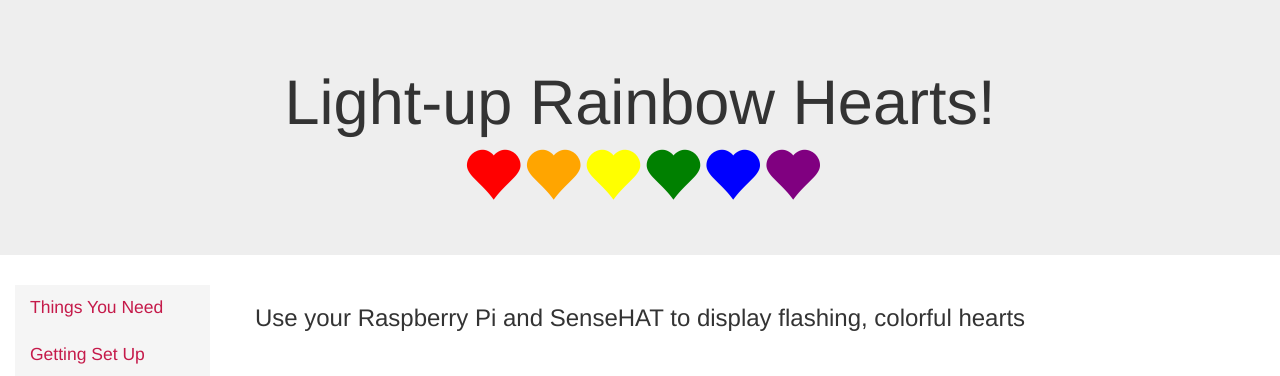
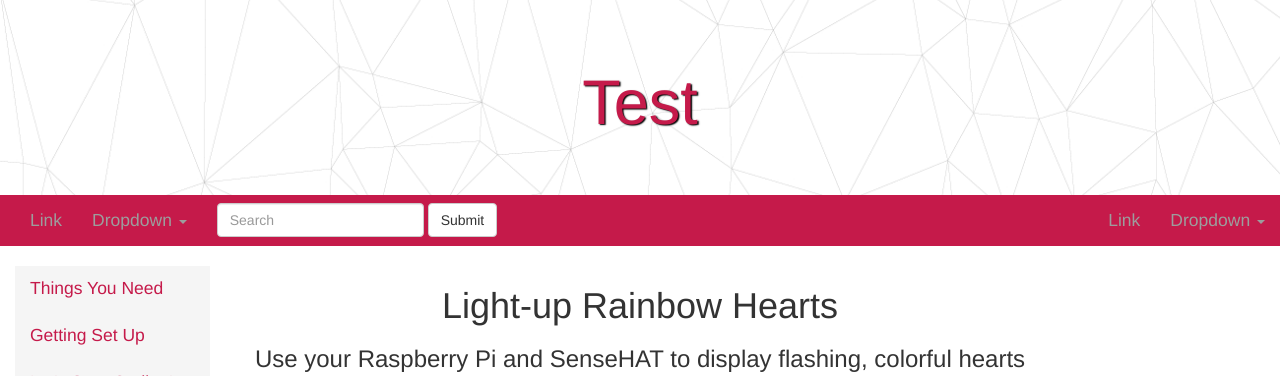
Before and after one commit to allardbrain/sensehat-rainbow-hearts, a plain HTML site: page index.html in a window 1280 px wide. Shown: the top 376 px of the page. Drawn offline with nearby package versions, Linux system fonts and the light colour scheme; grey boxes are pictures that could not be loaded.

Commit message:
Added background image to jumbotron. Added inverse navbar.

```diff
--- a/css/style.css
+++ b/css/style.css
@@ -1,5 +1,9 @@
 body {
     position: relative;
+}
+
+h1 {
+  text-align: center;
 }
 
 h2 {
@@ -37,6 +41,16 @@ p {
   font-size: 4em;
 }
 
+.jumbotron {
+    margin-bottom: 0px;
+    background-image: url("../images/background.png");
+    background-position: 0% 25%;
+    background-size: cover;
+    background-repeat: no-repeat;
+    color: #c51a4a;
+    text-shadow: black 0.1em 0.1em 0.1em;
+}
+
 .nav>li>a {
   color: #c51a4a;
 }
@@ -45,6 +59,11 @@ p {
     text-decoration: none;
     background-color: #c51a4a;
     color: white;
+}
+
+.navbar-inverse {
+    background-color: #c51a4a;
+    border-color: #c51a4a;
 }
 
 .tab {
--- a/index.html
+++ b/index.html
@@ -15,14 +15,61 @@
 <body data-spy="scroll" data-target=".scrollspy">
 
     <div class="jumbotron text-center">
-        <h1>Light-up Rainbow Hearts! </h1>
-        <span class="glyphicon glyphicon-heart" id="red" aria-hidden="true"></span>
-        <span class="glyphicon glyphicon-heart" id="orange" aria-hidden="true"></span>
-        <span class="glyphicon glyphicon-heart" id="yellow" aria-hidden="true"></span>
-        <span class="glyphicon glyphicon-heart" id="green" aria-hidden="true"></span>
-        <span class="glyphicon glyphicon-heart" id="blue" aria-hidden="true"></span>
-        <span class="glyphicon glyphicon-heart" id="purple" aria-hidden="true"></span>
+        <h1>Test</h1>
     </div>  <!-- end jumbotron div-->
+
+    <nav class="navbar navbar-default navbar-static-top navbar-inverse">
+        <div class="container-fluid">
+
+            <!-- Brand and toggle get grouped for better mobile display -->
+            <div class="navbar-header">
+                <button type="button" class="navbar-toggle collapsed" data-toggle="collapse" data-target="#bs-example-navbar-collapse-1" aria-expanded="false">
+                <span class="sr-only">Toggle navigation</span>
+                <span class="icon-bar"></span>
+                <span class="icon-bar"></span>
+                <span class="icon-bar"></span>
+                </button>
+            </div>  <!-- end brand and toggle grouping -->
+
+            <!-- Collect the nav links, forms, and other content for toggling -->
+            <div class="collapse navbar-collapse" id="bs-example-navbar-collapse-1">
+              <ul class="nav navbar-nav">
+                <li><a href="#">Link</a></li>
+                <li class="dropdown">
+                  <a href="#" class="dropdown-toggle" data-toggle="dropdown" role="button" aria-haspopup="true" aria-expanded="false">Dropdown <span class="caret"></span></a>
+                  <ul class="dropdown-menu">
+                    <li><a href="#">Action</a></li>
+                    <li><a href="#">Another action</a></li>
+                    <li><a href="#">Something else here</a></li>
+                    <li role="separator" class="divider"></li>
+                    <li><a href="#">Separated link</a></li>
+                    <li role="separator" class="divider"></li>
+                    <li><a href="#">One more separated link</a></li>
+                  </ul>
+                </li>
+              </ul>
+              <form class="navbar-form navbar-left">
+                <div class="form-group">
+                  <input type="text" class="form-control" placeholder="Search">
+                </div>
+                <button type="submit" class="btn btn-default">Submit</button>
+              </form>
+              <ul class="nav navbar-nav navbar-right">
+                <li><a href="#">Link</a></li>
+                <li class="dropdown">
+                  <a href="#" class="dropdown-toggle" data-toggle="dropdown" role="button" aria-haspopup="true" aria-expanded="false">Dropdown <span class="caret"></span></a>
+                  <ul class="dropdown-menu">
+                    <li><a href="#">Action</a></li>
+                    <li><a href="#">Another action</a></li>
+                    <li><a href="#">Something else here</a></li>
+                    <li role="separator" class="divider"></li>
+                    <li><a href="#">Separated link</a></li>
+                  </ul>
+                </li>
+              </ul>
+            </div><!-- /.navbar-collapse -->
+        </div>  <!-- /.container-fluid -->
+    </nav>
 
     <div class="col-md-3 scrollspy" id="sidebar">
         <ul class="nav nav-pills nav-stacked hidden-sm hidden-xs" id="nav" data-spy="affix">
@@ -40,6 +87,7 @@
 
         <div class="row">
             <div class="xs-col-12">
+                <h1>Light-up Rainbow Hearts</h1>
                 <h3>Use your Raspberry Pi and SenseHAT to display flashing, colorful hearts</h3>
             </div>  <!-- end xs-col-12 class div -->
         </div>  <!-- end row class div -->
```
